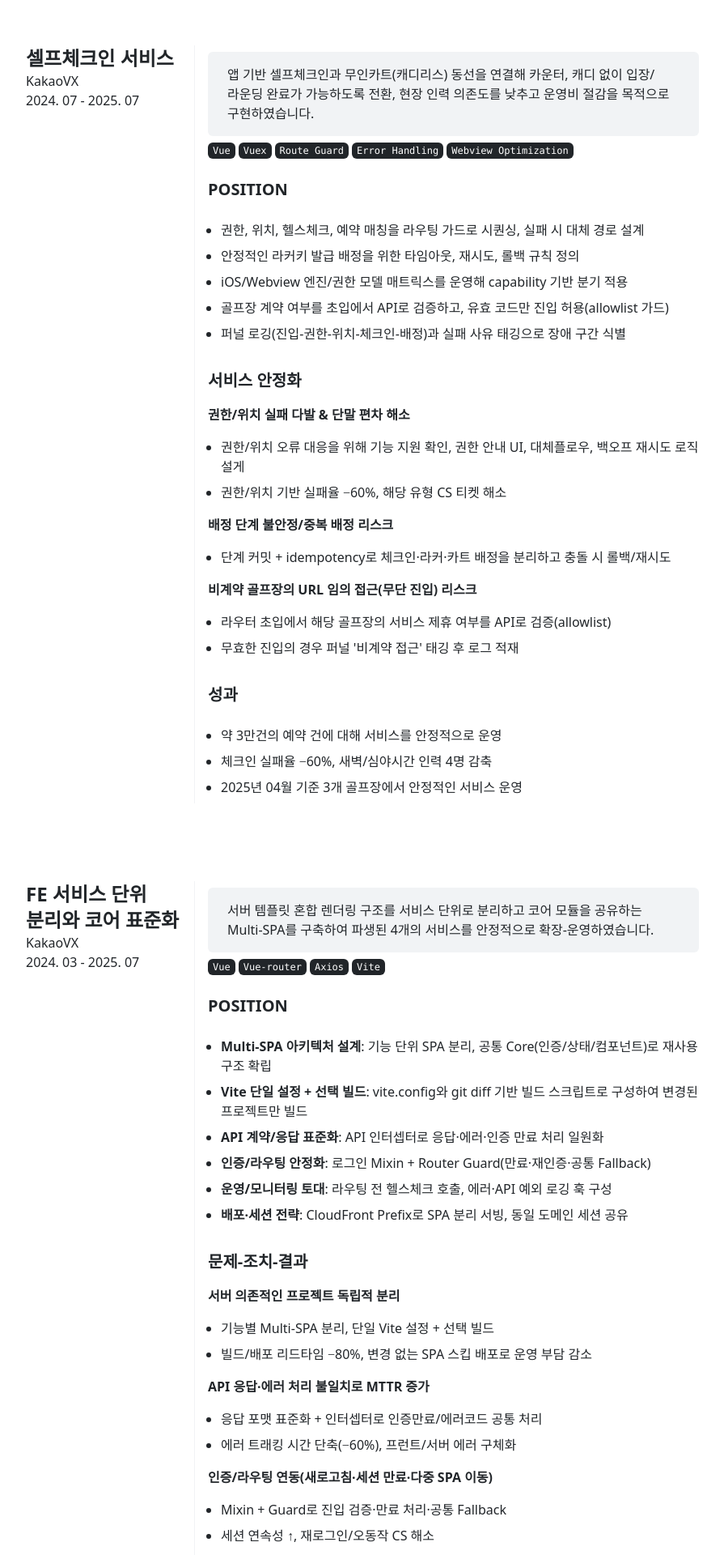
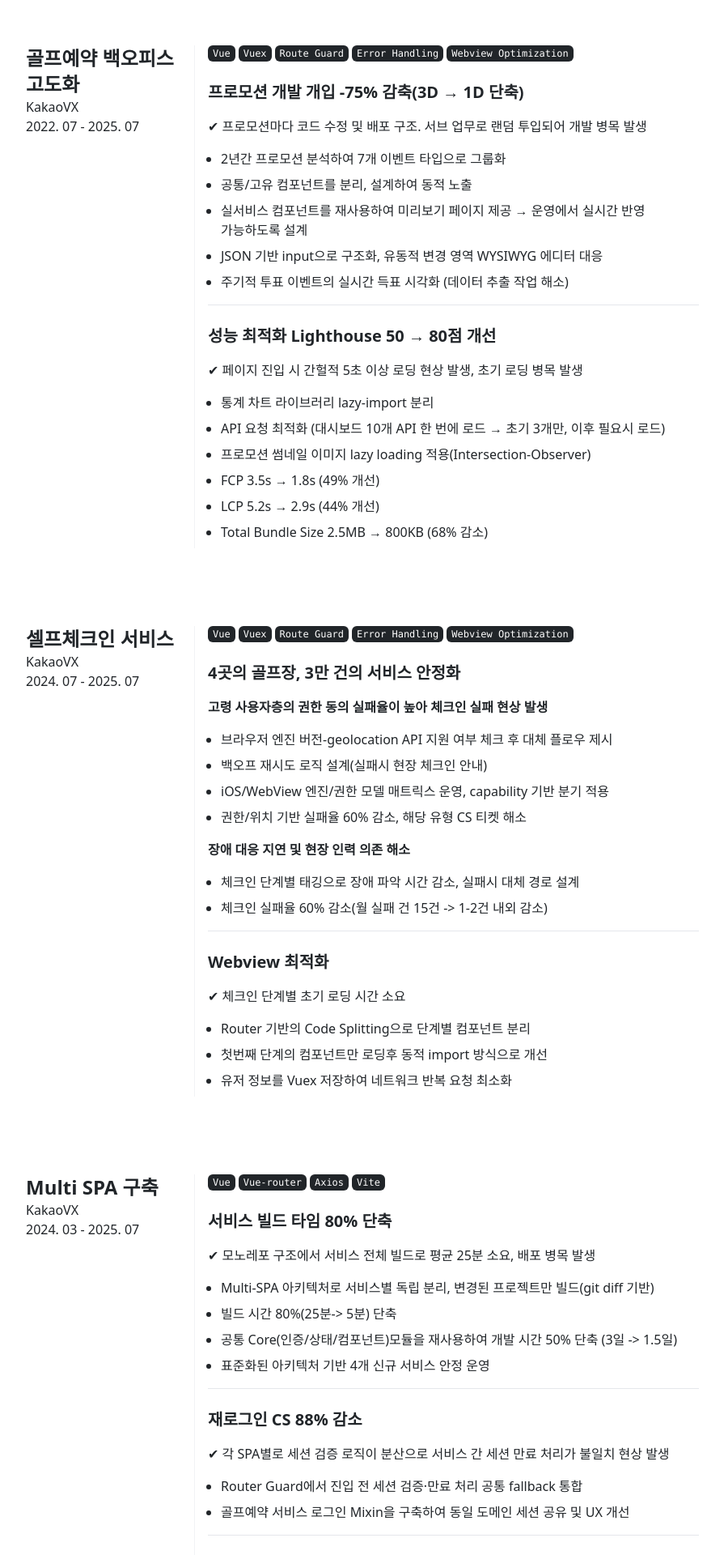
Before and after one commit to goeun23/portfolio, a Next.js app: page / in a window 1280 px wide. Shown: the part 2540-4460 px from the top of the page at 81% size, without its empty margins (192-1087 px from the left). Built offline with nearby package versions, Linux system fonts and the light colour scheme.

Commit message:
작업중.

```diff
--- a/data.json
+++ b/data.json
@@ -19,7 +19,8 @@
       "subtitle": "전력솔루션팀",
       "position": "Front-end Engineer",
       "imgSrc": "/images/workExperience/power.jpg",
-      "period": ["2019. 02", "2020. 07"]
+      "period": ["2019. 02", "2020. 07"],
+      "stack": ["Vue", "Vue-router", "Axios", "Vite"]
     },
 
     {
@@ -28,7 +29,8 @@
       "subtitle": "어플리케이션개발팀",
       "position": "Front-end Engineer",
       "imgSrc": "/images/workExperience/dkt.png",
-      "period": ["2020. 07", "2022. 05"]
+      "period": ["2020. 07", "2022. 05"],
+      "stack": ["Vue", "Vue-router", "Axios", "Vite"]
     },
     {
       "id": 0,
@@ -36,7 +38,8 @@
       "subtitle": "골프플랫폼웹개발팀",
       "position": "Front-end Engineer",
       "imgSrc": "/images/workExperience/vx.png",
-      "period": ["2022. 05", "2025. 07"]
+      "period": ["2022. 05", "2025. 07"],
+      "stack": ["Vue", "Vue-router", "Axios", "Vite"]
     }
   ],
 
@@ -71,11 +74,11 @@
     },
     {
       "id": 2,
-      "name": "FE 서비스 단위 분리와 코어 표준화",
+      "name": "Multi SPA 구축",
       "subtitle": "KakaoVX",
-      "description": "서버 템플릿 혼합 렌더링 구조를 서비스 단위로 분리하고 코어 모듈을 공유하는 Multi-SPA를 구축하여 파생된 4개의 서비스를 안정적으로 확장-운영하였습니다.",
+      "description": "",
       "repoUrl": "",
-      "isTeam": false,
+      "isTeam": true,
       "period": ["2024. 03", "2025. 07"],
       "stack": ["Vue", "Vue-router", "Axios", "Vite"]
     },
@@ -83,10 +86,20 @@
       "id": 3,
       "name": "셀프체크인 서비스",
       "subtitle": "KakaoVX",
-      "description": "앱 기반 셀프체크인과 무인카트(캐디리스) 동선을 연결해 카운터, 캐디 없이 입장/라운딩 완료가 가능하도록 전환, 현장 인력 의존도를 낮추고 운영비 절감을 목적으로 구현하였습니다.",
+      "description": "",
       "repoUrl": "",
-      "isTeam": false,
+      "isTeam": true,
       "period": ["2024. 07", "2025. 07"],
+      "stack": ["Vue", "Vuex", "Route Guard", "Error Handling", "Webview Optimization"]
+    },
+    {
+      "id": 4,
+      "name": "골프예약 백오피스 고도화",
+      "subtitle": "KakaoVX",
+      "description": "",
+      "repoUrl": "",
+      "isTeam": true,
+      "period": ["2022. 07", "2025. 07"],
       "stack": ["Vue", "Vuex", "Route Guard", "Error Handling", "Webview Optimization"]
     }
   ],
--- /dev/null
+++ b/public/markdown/project/2 copy 2.md
@@ -0,0 +1,31 @@
+#### POSITION
+- __Multi-SPA 아키텍처 설계__: 기능 단위 SPA 분리, 공통 Core(인증/상태/컴포넌트)로 재사용 구조 확립
+- __Vite 단일 설정 + 선택 빌드__:  vite.config와 git diff 기반 빌드 스크립트로 구성하여 변경된 프로젝트만 빌드
+- __인증/라우팅 안정화__: 로그인 Mixin + Router Guard(만료·재인증·공통 Fallback)
+- __운영/모니터링 토대__: 에러·API 예외 로깅 훅 구성
+
+#### 문제-조치-결과
+____
+- 기능별 Multi-SPA 분리, 단일 Vite 설정 + 선택 빌드
+- 빌드/배포 리드타임 −80%, 변경 없는 SPA 스킵 배포로 운영 부담 감소
+
+____
+- 응답 포맷 표준화 + 인터셉터로 인증만료/에러코드 공통 처리
+- 에러 트래킹 시간 단축(−60%), 프런트/서버 에러 구체화
+
+__인증/라우팅 연동(새로고침·세션 만료·다중 SPA 이동)__
+- Mixin + Guard로 진입 검증·만료 처리·공통 Fallback
+- 세션 연속성 ↑, 재로그인/오동작 CS 해소
+
+
+- 헬스체크 선 호출 + 프런트 에러/거부 태깅 로깅
+- MTTD −75%, 장애 원인 파악 속도 향상
+
+__여러 SPA의 로그인/세션 일관성__
+- 동일 도메인 CloudFront Prefix 서빙으로 쿠키/세션 공유
+- SSO 경험 유지, 교차 이동 UX 개선
+
+#### 성과
+- 선택 빌드/부분 배포로 출시 리드타임 −65%, 운영/배포 리소스 −90%
+- 인증/라우팅 안정화로 에러성 재방문/CS −88%
+- 구조 표준화 후 파생 서비스 4건 안정 운영
--- a/public/markdown/project/2.md
+++ b/public/markdown/project/2.md
@@ -1,33 +1,26 @@
-#### POSITION
-- __Multi-SPA 아키텍처 설계__: 기능 단위 SPA 분리, 공통 Core(인증/상태/컴포넌트)로 재사용 구조 확립
-- __Vite 단일 설정 + 선택 빌드__:  vite.config와 git diff 기반 빌드 스크립트로 구성하여 변경된 프로젝트만 빌드
-- __API 계약/응답 표준화__: API 인터셉터로 응답·에러·인증 만료 처리 일원화
-- __인증/라우팅 안정화__: 로그인 Mixin + Router Guard(만료·재인증·공통 Fallback)
-- __운영/모니터링 토대__: 라우팅 전 헬스체크 호출, 에러·API 예외 로깅 훅 구성
-- __배포·세션 전략__: CloudFront Prefix로 SPA 분리 서빙, 동일 도메인 세션 공유
+ #### 서비스 빌드 타임 80% 단축
 
-#### 문제-조치-결과
-__서버 의존적인 프로젝트 독립적 분리__
-- 기능별 Multi-SPA 분리, 단일 Vite 설정 + 선택 빌드
-- 빌드/배포 리드타임 −80%, 변경 없는 SPA 스킵 배포로 운영 부담 감소
+✔︎ 모노레포 구조에서 서비스 전체 빌드로 평균 25분 소요, 배포 병목 발생
+- Multi-SPA 아키텍처로 서비스별 독립 분리, 변경된 프로젝트만 빌드(git diff 기반)
+- 빌드 시간 80%(25분-> 5분) 단축
+- 공통 Core(인증/상태/컴포넌트)모듈을 재사용하여 개발 시간 50% 단축 (3일 -> 1.5일)
+- 표준화된 아키텍처 기반 4개 신규 서비스 안정 운영
+---
 
-__API 응답·에러 처리 불일치로 MTTR 증가__
-- 응답 포맷 표준화 + 인터셉터로 인증만료/에러코드 공통 처리
-- 에러 트래킹 시간 단축(−60%), 프런트/서버 에러 구체화
 
-__인증/라우팅 연동(새로고침·세션 만료·다중 SPA 이동)__
-- Mixin + Guard로 진입 검증·만료 처리·공통 Fallback
-- 세션 연속성 ↑, 재로그인/오동작 CS 해소
+#### 재로그인 CS 88% 감소
 
-__모니터링 블라인드__
-- 헬스체크 선 호출 + 프런트 에러/거부 태깅 로깅
-- MTTD −75%, 장애 원인 파악 속도 향상
+✔︎ 각 SPA별로 세션 검증 로직이 분산으로 서비스 간 세션 만료 처리가 불일치 현상 발생
+- Router Guard에서 진입 전 세션 검증·만료 처리 공통 fallback 통합
+- 골프예약 서비스 로그인 Mixin을 구축하여 동일 도메인 세션 공유 및 UX 개선
 
-__여러 SPA의 로그인/세션 일관성__
-- 동일 도메인 CloudFront Prefix 서빙으로 쿠키/세션 공유
-- SSO 경험 유지, 교차 이동 UX 개선
+---
 
-#### 성과
-- 선택 빌드/부분 배포로 출시 리드타임 −65%, 운영/배포 리소스 −90%
-- 인증/라우팅 안정화로 에러성 재방문/CS −88%
-- 구조 표준화 후 파생 서비스 4건 안정 운영
+
+ #### 장애 탐지 시간(MTTD) 75% 단축
+
+✔︎ 에러 발생 시 프론트/서버 구분 불가로 원인 파악 지연, MTTR 증가
+
+- 에러 타입별 태깅 로깅 시스템 구축(API 실패, 렌더링 오류, 네트워크 타임아웃 등 분류)
+- 클라이언트 에러 로그, 서버 API 응답 코드로 구분하여 원인 소재 명확화
+- 장애 로그를 백엔드 수준으로 일원화, MTTD 75% 단축, 운영 효율성 증대
--- a/public/markdown/project/3.md
+++ b/public/markdown/project/3.md
@@ -1,23 +1,18 @@
-#### POSITION
-- 권한, 위치, 헬스체크, 예약 매칭을 라우팅 가드로 시퀀싱, 실패 시 대체 경로 설계
-- 안정적인 라커키 발급 배정을 위한 타임아웃, 재시도, 롤백 규칙 정의
-- iOS/Webview 엔진/권한 모델 매트릭스를 운영해 capability 기반 분기 적용
-- 골프장 계약 여부를 초입에서 API로 검증하고, 유효 코드만 진입 허용(allowlist 가드)
-- 퍼널 로깅(진입-권한-위치-체크인-배정)과 실패 사유 태깅으로 장애 구간 식별
-#### 서비스 안정화
+#### 4곳의 골프장, 3만 건의 서비스 안정화
 
-__권한/위치 실패 다발 & 단말 편차 해소__
-- 권한/위치 오류 대응을 위해 기능 지원 확인, 권한 안내 UI, 대체플로우, 백오프 재시도 로직 설게
-- 권한/위치 기반 실패율 −60%, 해당 유형 CS 티켓 해소
+__고령 사용자층의 권한 동의 실패율이 높아 체크인 실패 현상 발생__
+- 브라우저 엔진 버전-geolocation API 지원 여부 체크 후 대체 플로우 제시
+- 백오프 재시도 로직 설계(실패시 현장 체크인 안내)
+- iOS/WebView 엔진/권한 모델 매트릭스 운영, capability 기반 분기 적용
+- 권한/위치 기반 실패율 60% 감소, 해당 유형 CS 티켓 해소
 
-__배정 단계 불안정/중복 배정 리스크__
-- 단계 커밋 + idempotency로 체크인·라커·카트 배정을 분리하고 충돌 시 롤백/재시도
+__장애 대응 지연 및 현장 인력 의존 해소__
+- 체크인 단계별 태깅으로 장애 파악 시간 감소, 실패시 대체 경로 설계
+- 체크인 실패율 60% 감소(월 실패 건 15건 -> 1-2건 내외 감소)
+---
 
-__비계약 골프장의 URL 임의 접근(무단 진입) 리스크__
-- 라우터 초입에서 해당 골프장의 서비스 제휴 여부를 API로 검증(allowlist)
-- 무효한 진입의 경우 퍼널 '비계약 접근' 태깅 후 로그 적재
-
-#### 성과
-- 약 3만건의 예약 건에 대해 서비스를 안정적으로 운영
-- 체크인 실패율 −60%, 새벽/심야시간 인력 4명 감축
-- 2025년 04월 기준 3개 골프장에서 안정적인 서비스 운영
+#### Webview 최적화
+✔︎ 체크인 단계별 초기 로딩 시간 소요
+- Router 기반의 Code Splitting으로 단계별 컴포넌트 분리
+- 첫번째 단계의 컴포넌트만 로딩후 동적 import 방식으로 개선
+- 유저 정보를 Vuex 저장하여 네트워크 반복 요청 최소화
--- /dev/null
+++ b/public/markdown/project/4.md
@@ -0,0 +1,18 @@
+#### 프로모션 개발 개입 -75% 감축(3D → 1D 단축)
+
+✔︎ 프로모션마다 코드 수정 및 배포 구조. 서브 업무로 랜덤 투입되어 개발 병목 발생
+- 2년간 프로모션 분석하여 7개 이벤트 타입으로 그룹화
+- 공통/고유 컴포넌트를 분리, 설계하여 동적 노출
+- 실서비스 컴포넌트를 재사용하여 미리보기 페이지 제공 → 운영에서 실시간 반영 가능하도록 설계
+- JSON 기반 input으로 구조화, 유동적 변경 영역 WYSIWYG 에디터 대응
+- 주기적 투표 이벤트의 실시간 득표 시각화 (데이터 추출 작업 해소)
+---
+
+#### 성능 최적화 Lighthouse 50 → 80점 개선
+✔︎ 페이지 진입 시 간헐적 5초 이상 로딩 현상 발생, 초기 로딩 병목 발생
+- 통계 차트 라이브러리 lazy-import 분리
+- API 요청 최적화 (대시보드 10개 API 한 번에 로드 → 초기 3개만, 이후 필요시 로드)
+- 프로모션 썸네일 이미지 lazy loading 적용(Intersection-Observer)
+- FCP 3.5s → 1.8s (49% 개선)
+- LCP 5.2s → 2.9s (44% 개선)
+- Total Bundle Size 2.5MB → 800KB (68% 감소)
--- a/src/components/Activity/ActivityItem.tsx
+++ b/src/components/Activity/ActivityItem.tsx
@@ -12,8 +12,9 @@ const ActivityItem = ({
       <div className="flex flex-col gap-2">
         <div className="flex flex-col">
           <h3>{name}</h3>
-          <span>{`${period[0]}${period[1] ? " - " + period[1] : ""}`}</span>
+          <span>{`${period[0]}${period[1] ? ' - ' + period[1] : ''}`}</span>
         </div>
+
         <span className="whitespace-pre-wrap">{`${description}`}</span>
       </div>
     </div>
--- a/src/components/Project/ProjectItem.tsx
+++ b/src/components/Project/ProjectItem.tsx
@@ -45,7 +45,10 @@ const ProjectItem = ({
       </div>
       <div className="md:border-GRAY_LIGHT md:border-solid md:border-l-[1px] md:pl-4 markdown flex flex-col w-full gap-2">
         <div>
-          <blockquote className="whitespace-pre-wrap">{`${description}`}</blockquote>
+          {description !== '' && (
+            <blockquote className="whitespace-pre-wrap">{`${description}`}</blockquote>
+          )}
+
           <div className="flex gap-1 flex-wrap">
             {stack.map(stack => (
               <span
--- a/src/types/index.ts
+++ b/src/types/index.ts
@@ -12,6 +12,7 @@ export interface WorkExperienceProps {
   position: string;
   period: string[];
   markdown?: string;
+  stack: string[];
   imgSrc?: string;
 }
 
```
Also changed, not shown: src/components/WorkExperience/WorkExperienceItem.tsx (+11 -0 lines).
